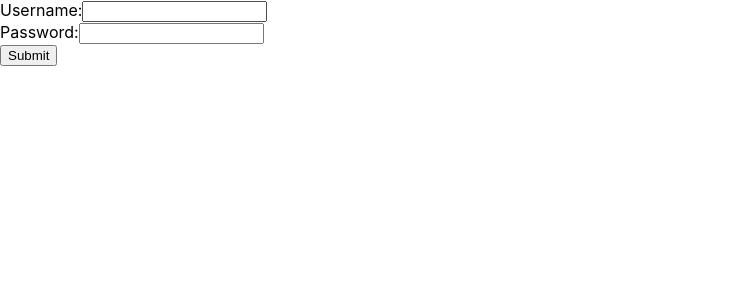
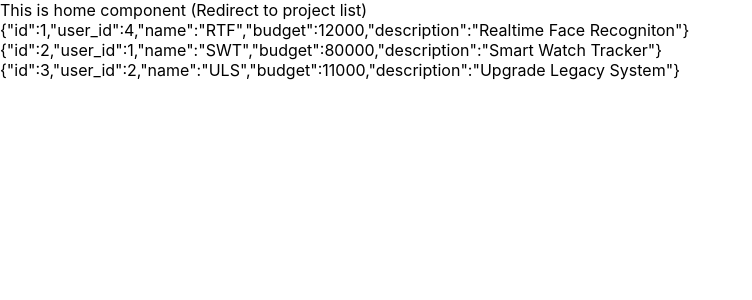
Before and after one commit to dennissai/TT2_14, a React (Create React App) app in the folder frontend/: page /home in a window 1280 px wide. Shown: the top 300 px of the page, without its empty margins (0-752 px from the left). Built offline with nearby package versions, Linux system fonts and the light colour scheme.

Commit message:
update the login to move to home after success

```diff
--- a/frontend/src/App.js
+++ b/frontend/src/App.js
@@ -1,13 +1,15 @@
 // import "./App.css";
 import { BrowserRouter as Router, Route, Routes } from "react-router-dom";
 import Home from "./pages/Home";
-import Singleproject from "./pages/Singleproject";
+import Loginpage from "./pages/loginpage";
+// import Singleproject from "./pages/Singleproject";
 
 function App() {
   return (
     <Router>
       <Routes>
-        <Route exact path='/home' element={<Home />} />
+        <Route exact path='/' element={<Loginpage />} />
+        <Route path='/home' element={<Home />} />
       </Routes>
     </Router>
   );
--- a/frontend/src/index.js
+++ b/frontend/src/index.js
@@ -2,18 +2,14 @@ import React from "react";
 import ReactDOM from "react-dom";
 
 import "./index.css";
-// import App from "./App";
+import App from "./App";
 
 import Loginpage from "./pages/loginpage"; //TODO: Renamed
-import Home from "./pages/Home"
-
-
-
-
+import Home from "./pages/Home";
 
 ReactDOM.render(
   <React.StrictMode>
-    <Loginpage />
+    <App />
   </React.StrictMode>,
   document.getElementById("root")
 );
--- a/frontend/src/pages/loginpage.js
+++ b/frontend/src/pages/loginpage.js
@@ -1,19 +1,16 @@
 import React, { useState } from "react";
-import { Link } from "react-router-dom";
+import { Link, useNavigate } from "react-router-dom";
 import Home from "./Home";
 
 const Loginpage = () => {
   const [firstName, setFirstName] = useState("");
   const [password, setPassword] = useState("");
-
-  // const handleAPI = () => {
-  //   //verify
-  //   <Link to='/' />;
-  // };
+  const navigate = useNavigate();
 
   const handleSubmit = (e) => {
     e.preventDefault();
-    console.log("hello world");
+    console.log("success");
+    navigate("/home");
 
     // if (firstName && password) {
 
@@ -57,6 +54,7 @@ const Loginpage = () => {
             </div>
           );
         })} */}
+        {/* {isLogin && <Link to='/home'>Home</Link>} */}
       </article>
     </>
   );
```
